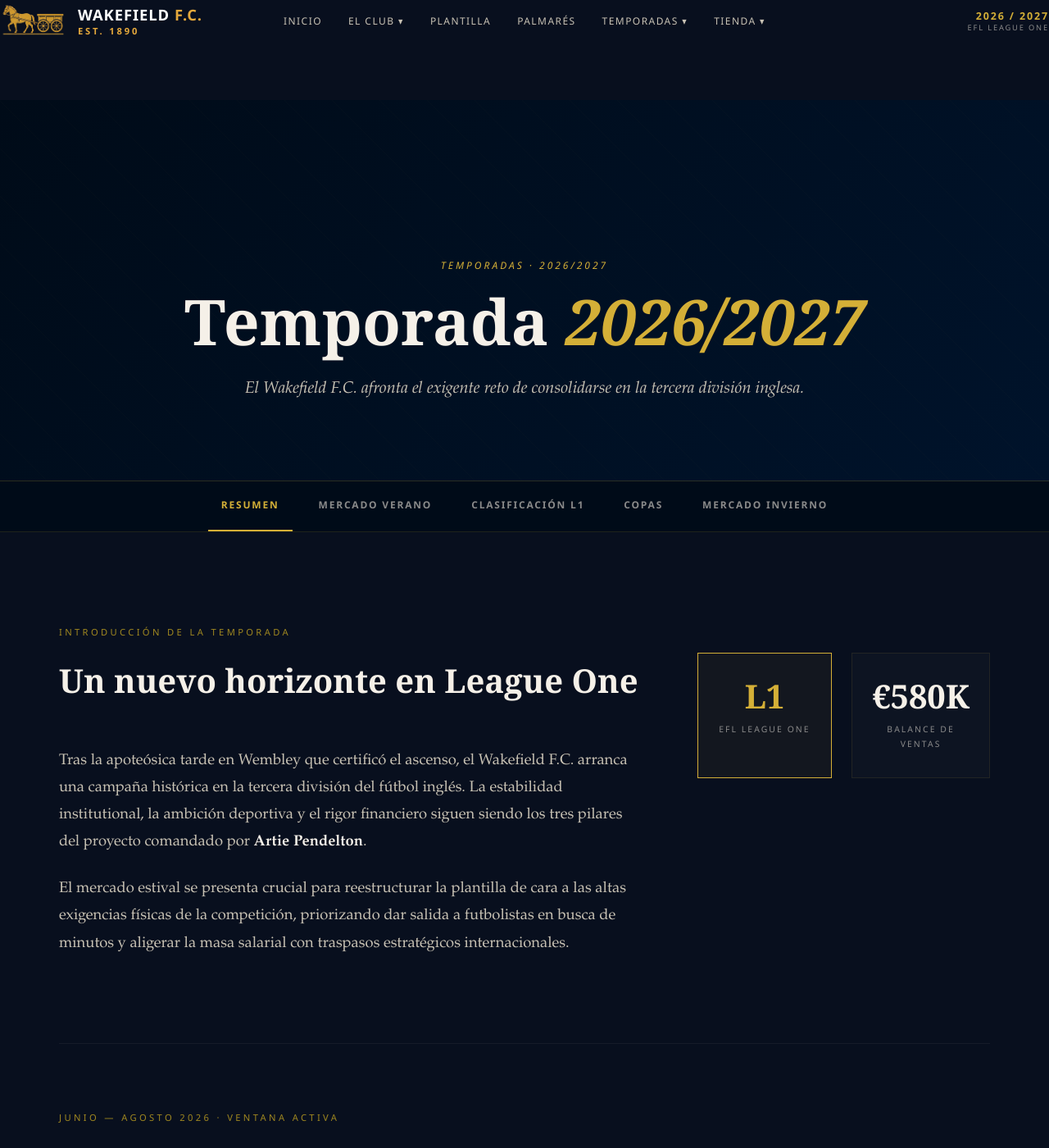
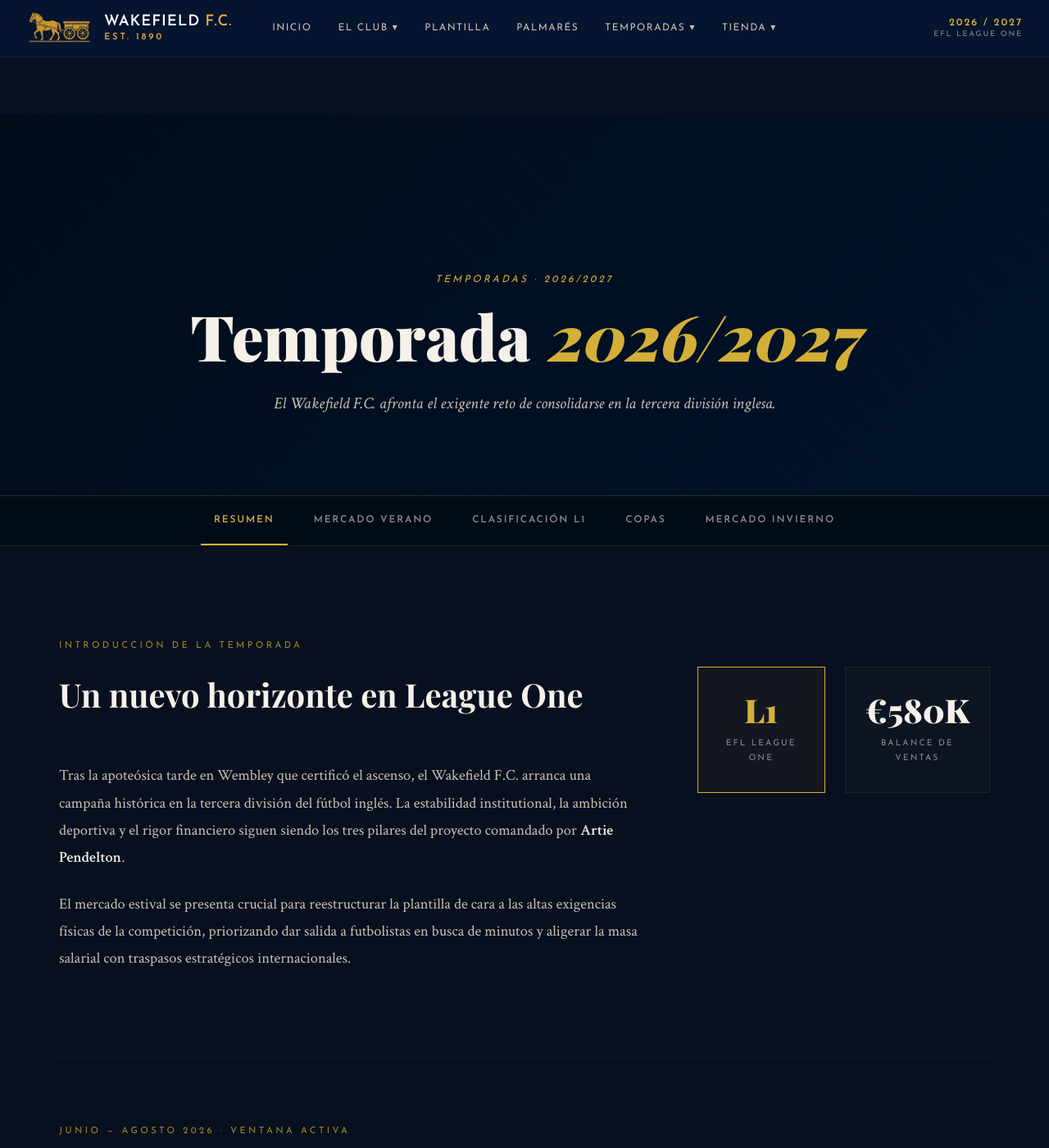
Before and after one commit to riise66/wakefieldfc, a Jekyll site: the page built from pages/temporada-2627.html, in a window 1280 px wide and 1400 px high. Shown: the whole window at 82% size. Built offline with Jekyll 4.4.1, drawn with Linux system fonts in a browser that asks for light colours; some web fonts are replaced; a style sheet for code colours, icons or effects is not loaded.

Commit message:
Add files via upload

```diff
--- a/assets/css/style.css
+++ b/assets/css/style.css
@@ -34,9 +34,45 @@
   font-size: 18px;
   line-height: 1.7;
   overflow-x: hidden;
+  padding-top: 70px;
 }
 a { color: inherit; text-decoration: none; }
 img { max-width: 100%; display: block; }
+
+/* ============================================
+   NAVBAR PRINCIPAL (ARREGLADO)
+   ============================================ */
+
+.navbar {
+  position: fixed;
+  top: 0;
+  left: 0;
+  right: 0;
+  height: 70px;
+  background: rgba(6, 21, 48, 0.98);
+  border-bottom: 1px solid rgba(212, 175, 55, 0.1);
+  z-index: 999;
+  backdrop-filter: blur(10px);
+  transition: all 0.3s ease;
+}
+
+.navbar.scrolled {
+  background: rgba(6, 21, 48, 0.99);
+  border-bottom: 1px solid rgba(212, 175, 55, 0.2);
+  box-shadow: 0 4px 20px rgba(0, 0, 0, 0.5);
+}
+
+.nav-inner {
+  display: grid;
+  grid-template-columns: 1fr auto 1fr;
+  align-items: center;
+  width: 100%;
+  max-width: 1400px;
+  margin: 0 auto;
+  padding: 0 2rem;
+  height: 100%;
+  gap: 2rem;
+}
 
 /* ============================================
    HISTÓRICO — Ajustes de Diseño Corregidos
--- a/assets/css/temporada-2526.css
+++ b/assets/css/temporada-2526.css
@@ -11,9 +11,9 @@
   --white: #F5F0E8;
   --grey-light: #c8c2b4;
   --grey: #8a8a8a;
-  --font-display: Georgia, serif;
-  --font-body: Garamond, serif;
-  --font-sans: 'Segoe UI', Tahoma, sans-serif;
+  --font-display: 'Playfair Display', Georgia, serif;
+  --font-body: 'Crimson Text', Georgia, serif;
+  --font-sans: 'Josefin Sans', sans-serif;
 }
 
 /* ============================================
--- a/assets/css/temporada-2627.css
+++ b/assets/css/temporada-2627.css
@@ -11,9 +11,9 @@
   --white: #F5F0E8;
   --grey-light: #c8c2b4;
   --grey: #8a8a8a;
-  --font-display: Georgia, serif;
-  --font-body: Garamond, serif;
-  --font-sans: 'Segoe UI', Tahoma, sans-serif;
+  --font-display: 'Playfair Display', Georgia, serif;
+  --font-body: 'Crimson Text', Georgia, serif;
+  --font-sans: 'Josefin Sans', sans-serif;
 }
 
 /* ============================================
```
